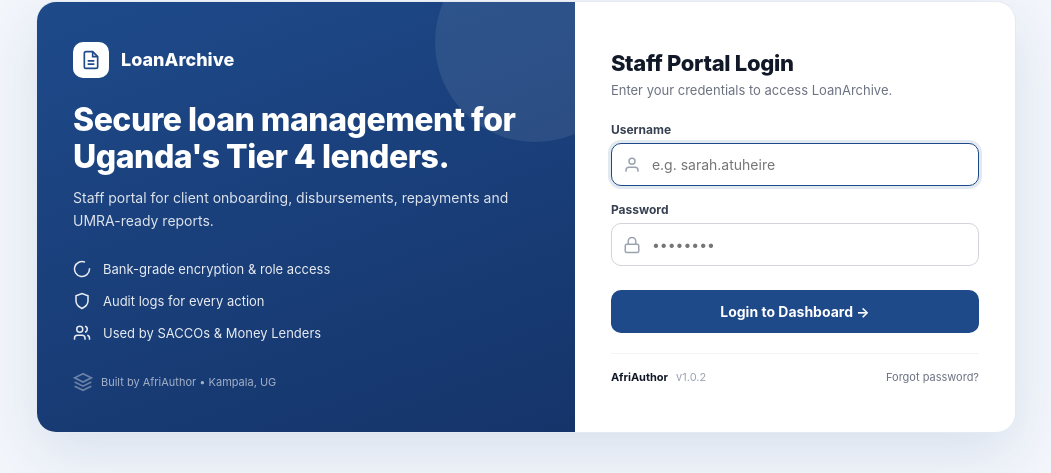
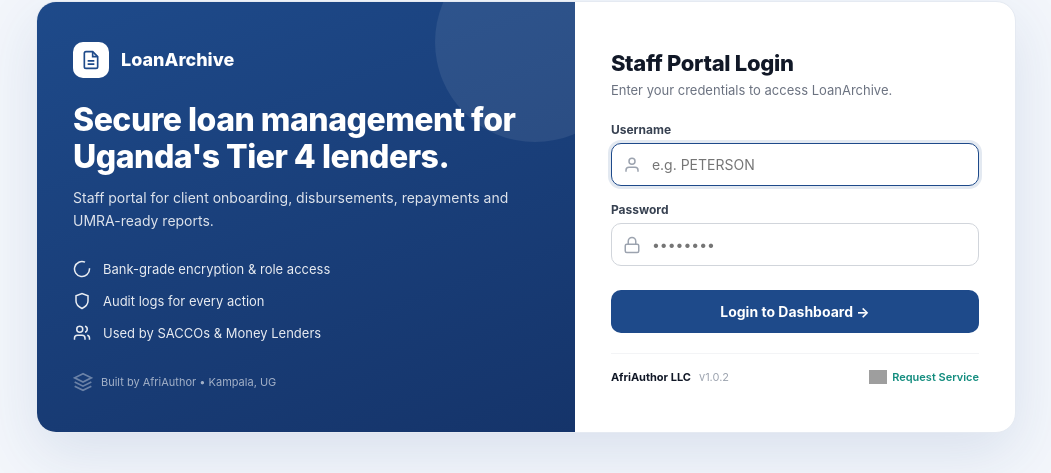
Before and after one commit to afriauthorllc/LoanArchive, a Django app: page /users/login/ in a window 1280 px wide. Shown: the part 183-656 px from the top of the page, without its empty margins (114-1165 px from the left). Run offline with Django 5.2, Linux system fonts and the light colour scheme; grey boxes are pictures that could not be loaded.

Commit message:
Add WhatsApp contact admin 0730046875

```diff
--- a/templates/base.html
+++ b/templates/base.html
@@ -162,8 +162,8 @@ td{padding:11px 14px;border-top:1px solid var(--border);white-space:nowrap}
     <!-- DROPDOWN -->
     <div id="profileDrop" style="display:none;position:absolute;top:42px;right:0;width:230px;background:white;border-radius:12px;box-shadow:0 8px 24px rgba(0,0,0,.18);border:1px solid #e5e7eb;overflow:hidden;z-index:99">
       <div style="padding:12px 14px;border-bottom:1px solid #f3f4f6;background:#f9fafb">
-        <div style="font-size:13px;font-weight:800;color:#111">{{ request.user.get_full_name|default:"Sarah Atuheire" }}</div>
-        <div style="font-size:11px;color:#6b7280">{{ request.user.email|default:"sarah@loanarchive.ug" }}</div>
+        <div style="font-size:13px;font-weight:800;color:#111">{{ request.user.first_name|default:request.user.username }}</div>
+        <div style="font-size:11px;color:#6b7280">{{ request.user.email }}</div>
       </div>
 
       <a href="#" style="display:flex;align-items:center;gap:10px;padding:11px 14px;font-size:13px;color:#374151;text-decoration:none">
--- a/templates/users/login.html
+++ b/templates/users/login.html
@@ -90,7 +90,7 @@ label{font-size:12px;font-weight:700;color:#374151;margin-bottom:6px;display:blo
       <label for="id_username">Username</label>
       <div class="input-wrap">
         <svg width="18" height="18" viewBox="0 0 24 24" fill="none" stroke="#9ca3af" stroke-width="2"><path d="M20 21v-2a4 4 0 0 0-4-4H8a4 4 0 0 0-4 4v2"/><circle cx="12" cy="7" r="4"/></svg>
-        <input type="text" name="username" id="id_username" placeholder="e.g. sarah.atuheire" required autofocus>
+        <input type="text" name="username" id="id_username" placeholder="e.g. PETERSON" required autofocus>
       </div>
 
       <label for="id_password">Password</label>
@@ -103,8 +103,13 @@ label{font-size:12px;font-weight:700;color:#374151;margin-bottom:6px;display:blo
     </form>
 
     <div class="bottom">
-      <div class="dev"><strong>AfriAuthor</strong> v1.0.2</div>
-      <a href="#">Forgot password?</a>
+      <div class="dev"><strong>AfriAuthor LLC</strong> v1.0.2</div>
+        <a href="https://wa.me/256730046875?text=Hello%20Admin,%20I%20need%20help%20accessing%20LoanArchive%20Staff%20Portal."
+       target="_blank"
+       style="color:#128C7E; text-decoration:none; font-weight:600; display:flex; align-items:center; gap:5px;">
+       <img src="https://upload.wikimedia.org/wikipedia/commons/6/6b/WhatsApp.svg" width="18"> Request Service
+    </a>
+
     </div>
   </div>
 </div>
```
